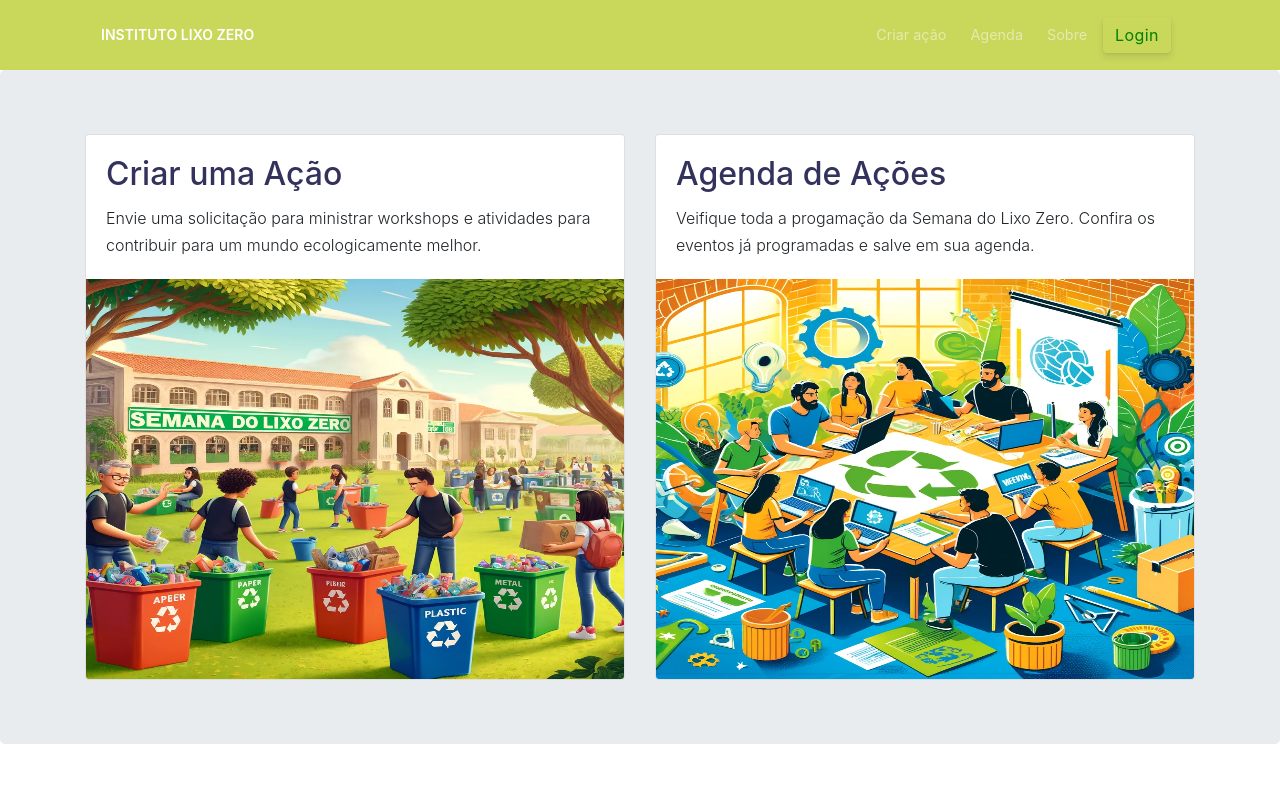
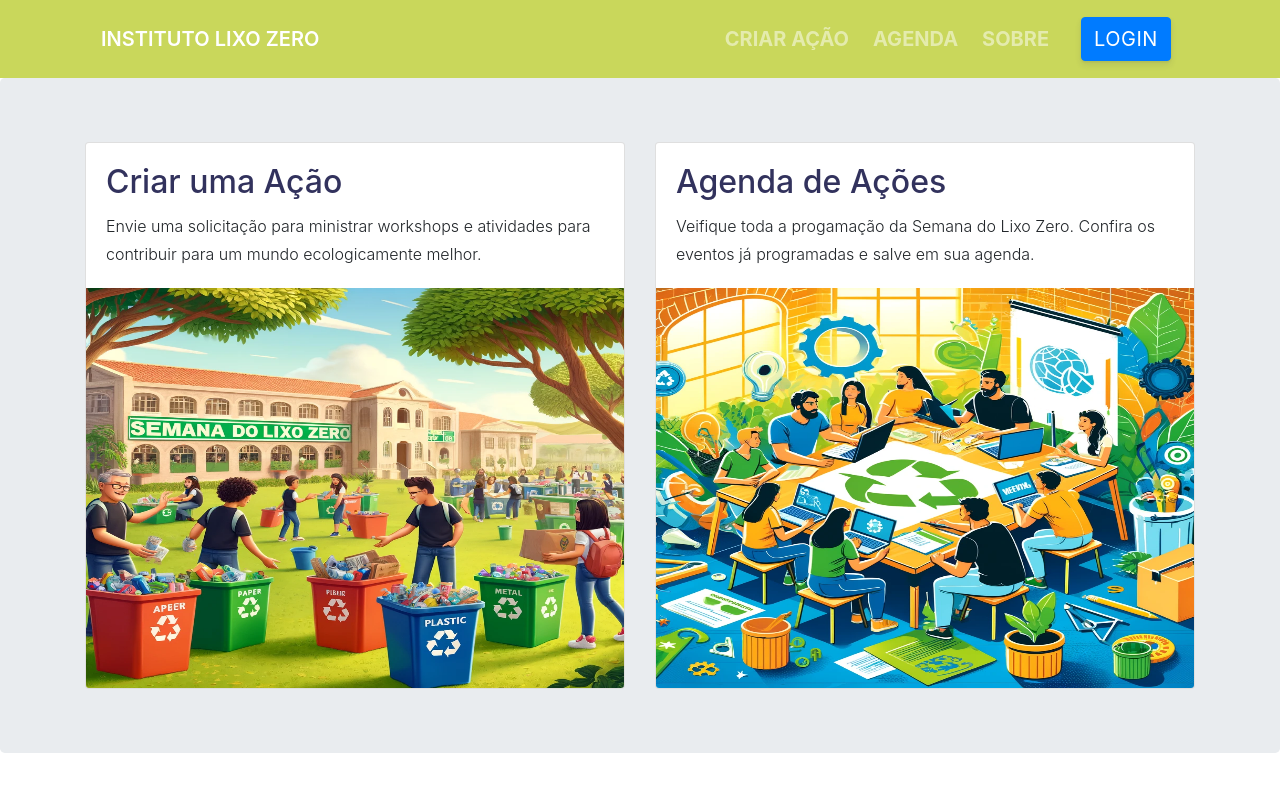
Before and after one commit to viperluan/lixo-zero-web, a React (Vite) app: page / in a window 1280 px wide. Shown: the top 800 px of the page. Built offline with nearby package versions, Linux system fonts and the light colour scheme.

Commit message:
altera tamanho dos textos header

```diff
--- a/src/components/Navbars/HomeNavbar.jsx
+++ b/src/components/Navbars/HomeNavbar.jsx
@@ -65,7 +65,7 @@ const HomeNavbar = () => {
   const renderUnauthenticatedButtons = () => {
     return (
       <NavItem>
-        <Button onClick={toggleModal} className="login-button">
+        <Button color="primary" className="ml-3 text-uppercase text-lg" onClick={toggleModal}>
           Login
         </Button>
       </NavItem>
@@ -77,7 +77,7 @@ const HomeNavbar = () => {
       <header className="navbar-horizontal navbar-dark bg-default">
         <Container>
           <Navbar expand="md">
-            <NavbarBrand tag={Link} to="/">
+            <NavbarBrand className="text-lg" tag={Link} to="/">
               Instituto Lixo Zero
             </NavbarBrand>
 
@@ -85,20 +85,41 @@ const HomeNavbar = () => {
 
             <Collapse isOpen={isOpen} navbar>
               <Nav className="ml-auto d-flex align-items-center" navbar>
+                <NavItem className="d-md-none">
+                  <Button color="secondary" onClick={toggleNavbar}>
+                    X
+                  </Button>
+                </NavItem>
+
                 <NavItem>
-                  <NavLink tag={Link} to="/auth/events/create">
+                  <NavLink
+                    className="text-uppercase font-weight-bold text-lg"
+                    tag={Link}
+                    to="/auth/events/create"
+                    onClick={() => toggleNavbar()}
+                  >
                     Criar ação
                   </NavLink>
                 </NavItem>
 
                 <NavItem>
-                  <NavLink tag={Link} to="/auth/schedule">
+                  <NavLink
+                    tag={Link}
+                    to="/auth/schedule"
+                    className="text-uppercase font-weight-bold text-lg"
+                    onClick={() => toggleNavbar()}
+                  >
                     Agenda
                   </NavLink>
                 </NavItem>
 
                 <NavItem>
-                  <NavLink tag={Link} to="/about">
+                  <NavLink
+                    tag={Link}
+                    to="/about"
+                    className="text-uppercase font-weight-bold text-lg"
+                    onClick={() => toggleNavbar()}
+                  >
                     Sobre
                   </NavLink>
                 </NavItem>
```
